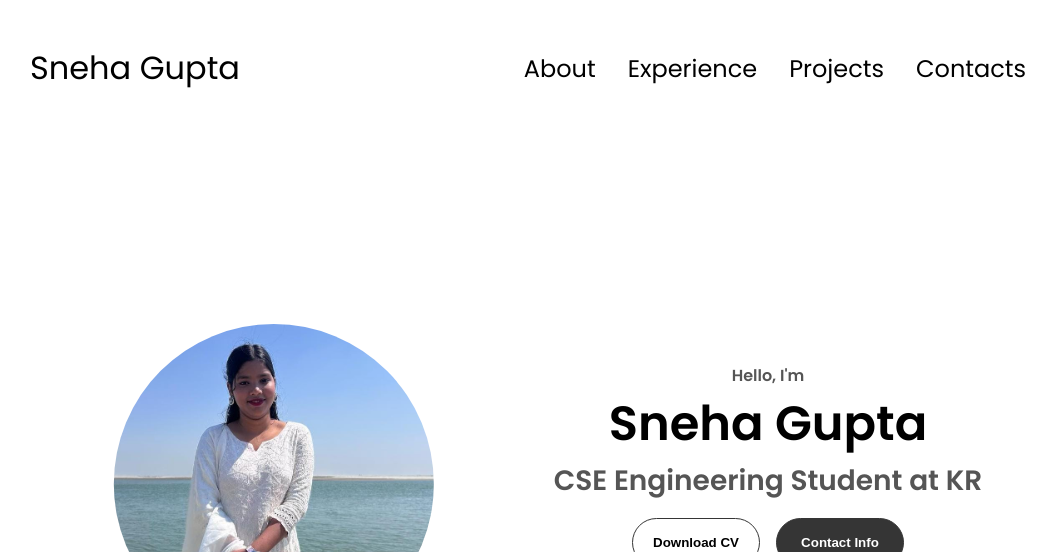
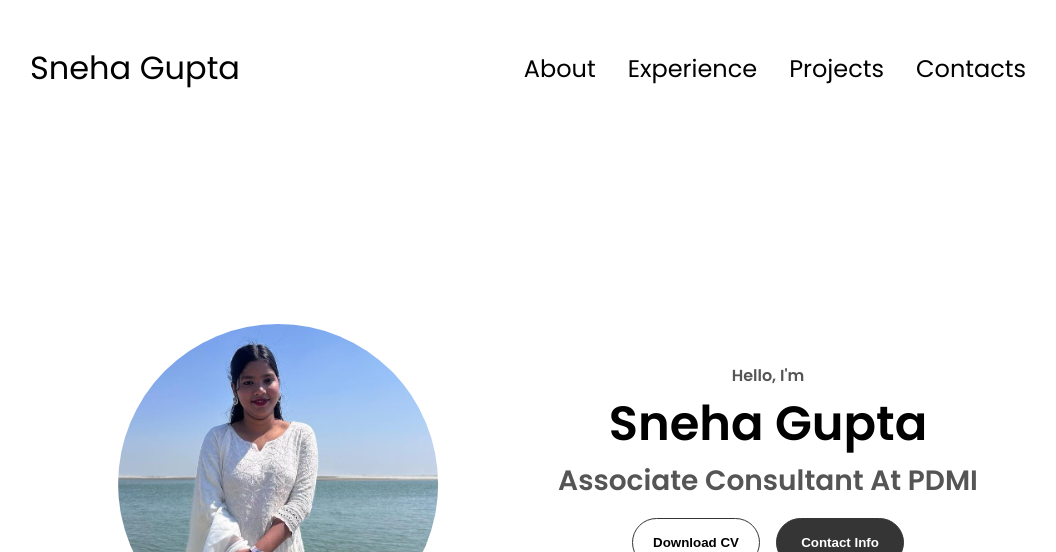
Before and after one commit to Sneha-techv/Myself-website, a plain HTML site: page index.html in a window 1280 px wide. Shown: the top 552 px of the page, without its empty margins (112-1168 px from the left). Drawn offline with Linux system fonts and the light colour scheme.

Commit message:
Reversed this :changed my title from pdmi to student

```diff
--- a/index.html
+++ b/index.html
@@ -43,7 +43,7 @@
         <div class="section__text">
             <p class="section__text__p1">Hello, I'm</p>
             <h1 class="title">Sneha Gupta</h1>
-            <p class="section__text__p2">CSE Engineering Student at KR</p>
+            <p class="section__text__p2">Associate Consultant At PDMI</p>
             <div class="btn-container">
                 <button
                 class="btn btn-color-2"
```
